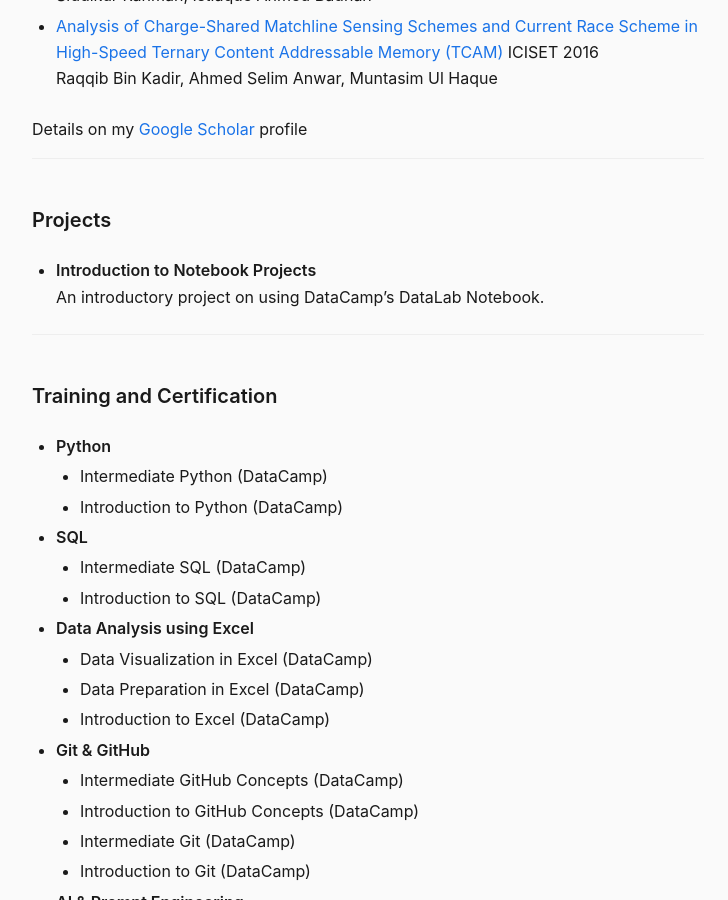
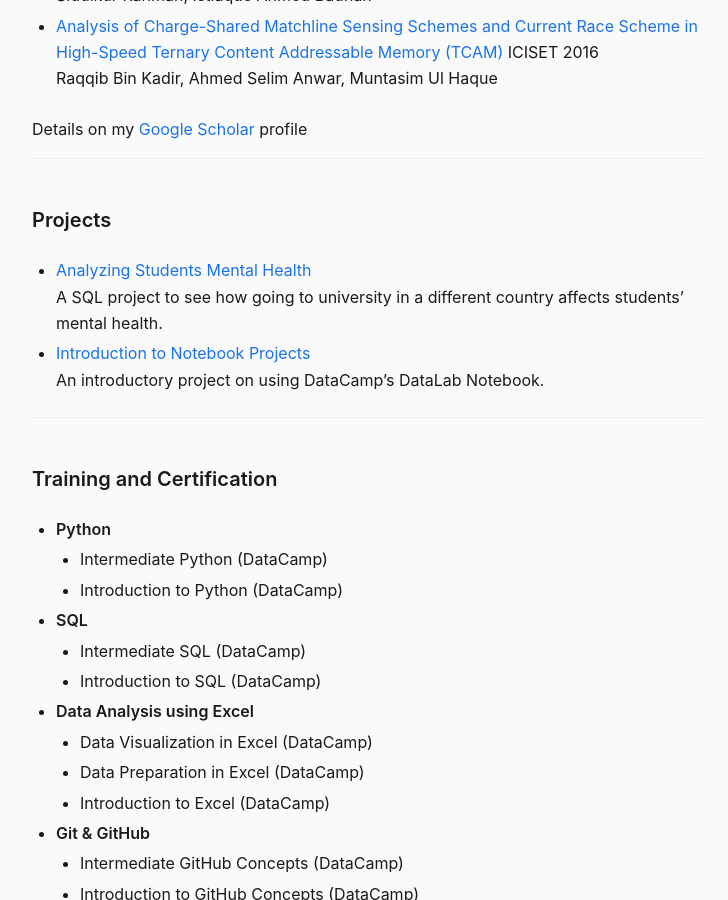
Before and after one commit to muntasimulhaque/muntasimulhaque.github.io, a Jekyll site: the page built from index.md, in a window 1280 px wide and 900 px high, scrolled down 1928 px. Shown: the whole window, without its empty margins (272-1000 px from the left). Built offline with Jekyll 4.4.1, drawn with Linux system fonts in a browser that asks for light colours.

Commit message:
Update index.md

```diff
--- a/index.md
+++ b/index.md
@@ -54,7 +54,9 @@
 
 #### Projects
 
-* **Introduction to Notebook Projects**
+* [Analyzing Students Mental Health](https://github.com/muntasimulhaque/Analyzing-Students-Mental-Health){:target="_blank"}
+    A SQL project to see how going to university in a different country affects students' mental health.
+* [Introduction to Notebook Projects](https://github.com/muntasimulhaque/Introduction-to-Notebook-Projects){:target="_blank"}
     An introductory project on using DataCamp's DataLab Notebook.
 
 #### Training and Certification
```
